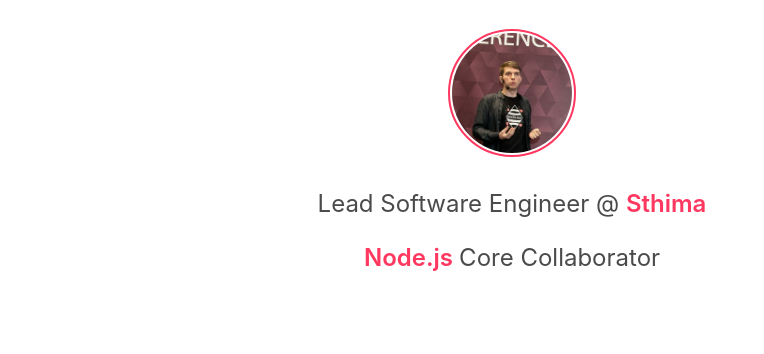
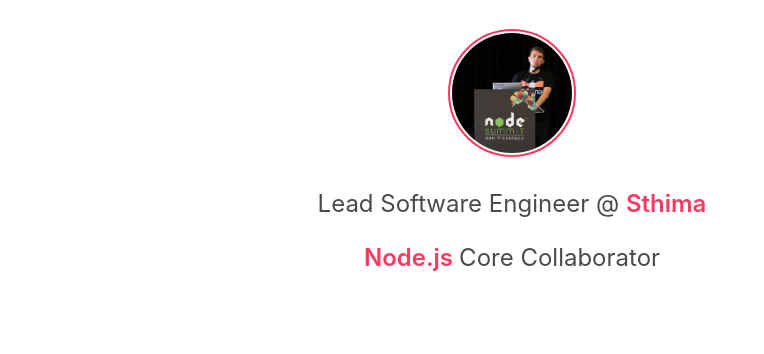
Before and after one commit to Emamatcyber90/mmarchini.github.io, a website: page index.html in a window 1280 px wide. Shown: the part 87-441 px from the top of the page, without its empty margins (128-892 px from the left). Drawn offline with Linux system fonts and the light colour scheme.

Commit message:
update profile picture

```diff
--- a/index.html
+++ b/index.html
@@ -28,7 +28,7 @@
           Matheus Marchini
         </h1>
         <figure class="image is-128x128 is-inline-block profile-picture is-rounded">
-          <img src="/assets/img/profile.jpg" class="is-rounded">
+          <img src="/assets/img/profile-node-summit.jpg" class="is-rounded">
         </figure>
         <p class="subtitle is-4">
           Lead Software Engineer @ <a class="has-text-danger has-text-weight-semibold" href="https://www.sthima.com/">
```
Also changed, not shown: assets/img/profile-node-summit.jpg (added).
